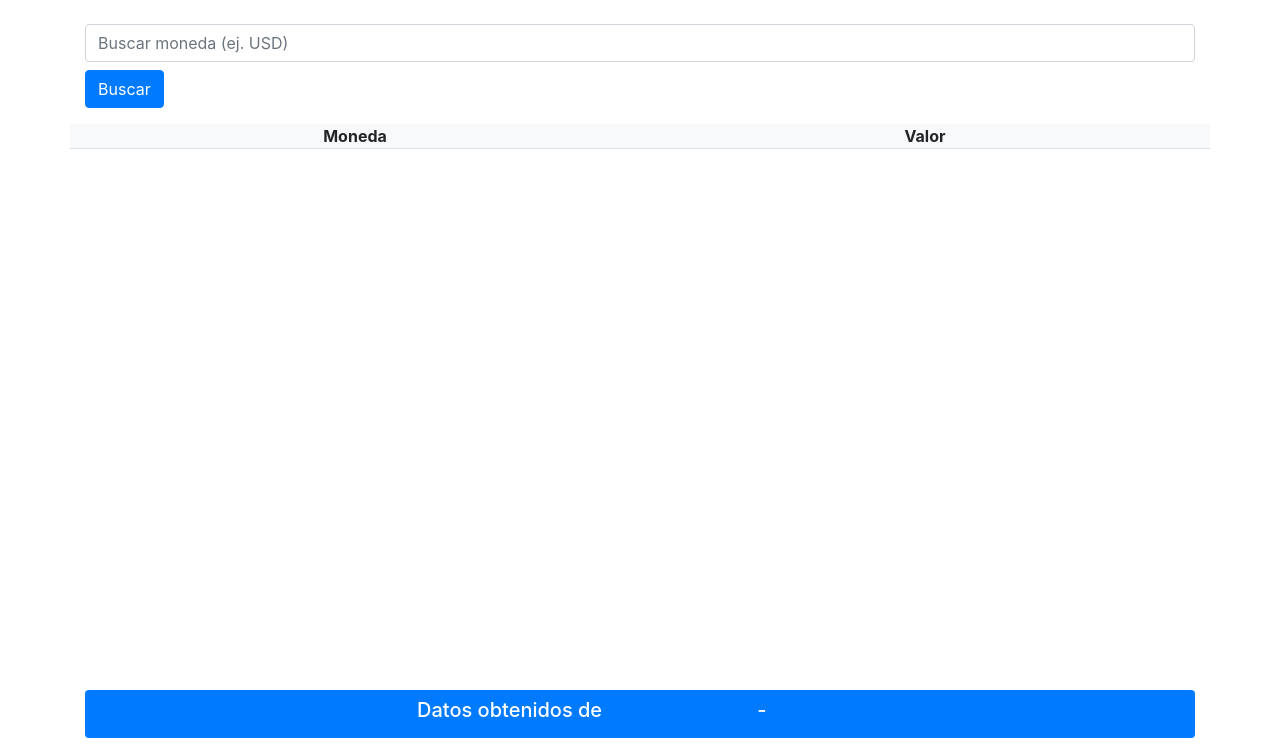
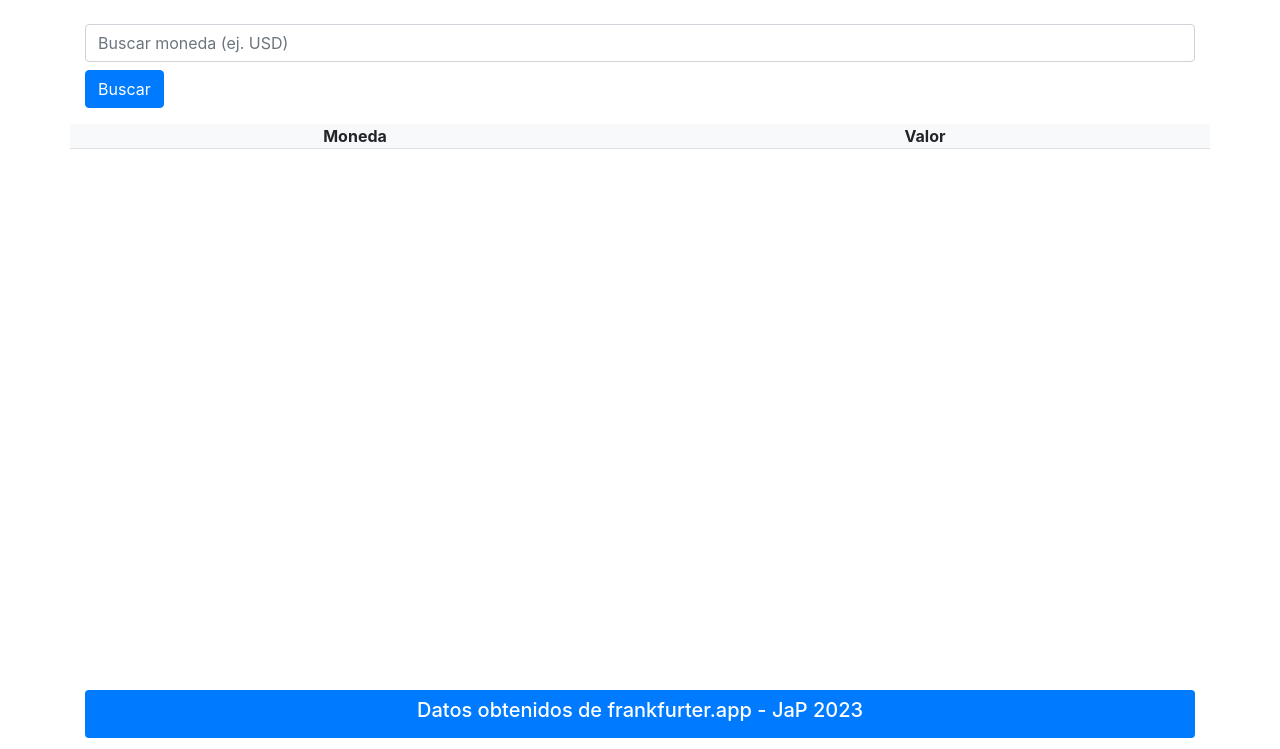
Before and after one commit to gastontechera/exchange-rate, a plain HTML site: page index.html in a window 1280 px wide. Shown: the part 99-848 px from the top of the page. Drawn offline with nearby package versions, Linux system fonts and the light colour scheme; no server answers.

Commit message:
Update styles.css

```diff
--- a/styles.css
+++ b/styles.css
@@ -31,3 +31,13 @@ body {
     margin-top: auto;
     margin-bottom: 0.7rem;
   }
+
+  .enlace {
+    color: inherit;
+    text-decoration: none;
+  }
+
+  .enlace:hover, .enlace:focus {
+    color: inherit;
+
+  }
```
Lines whose indentation alone changed are shown as unchanged.
